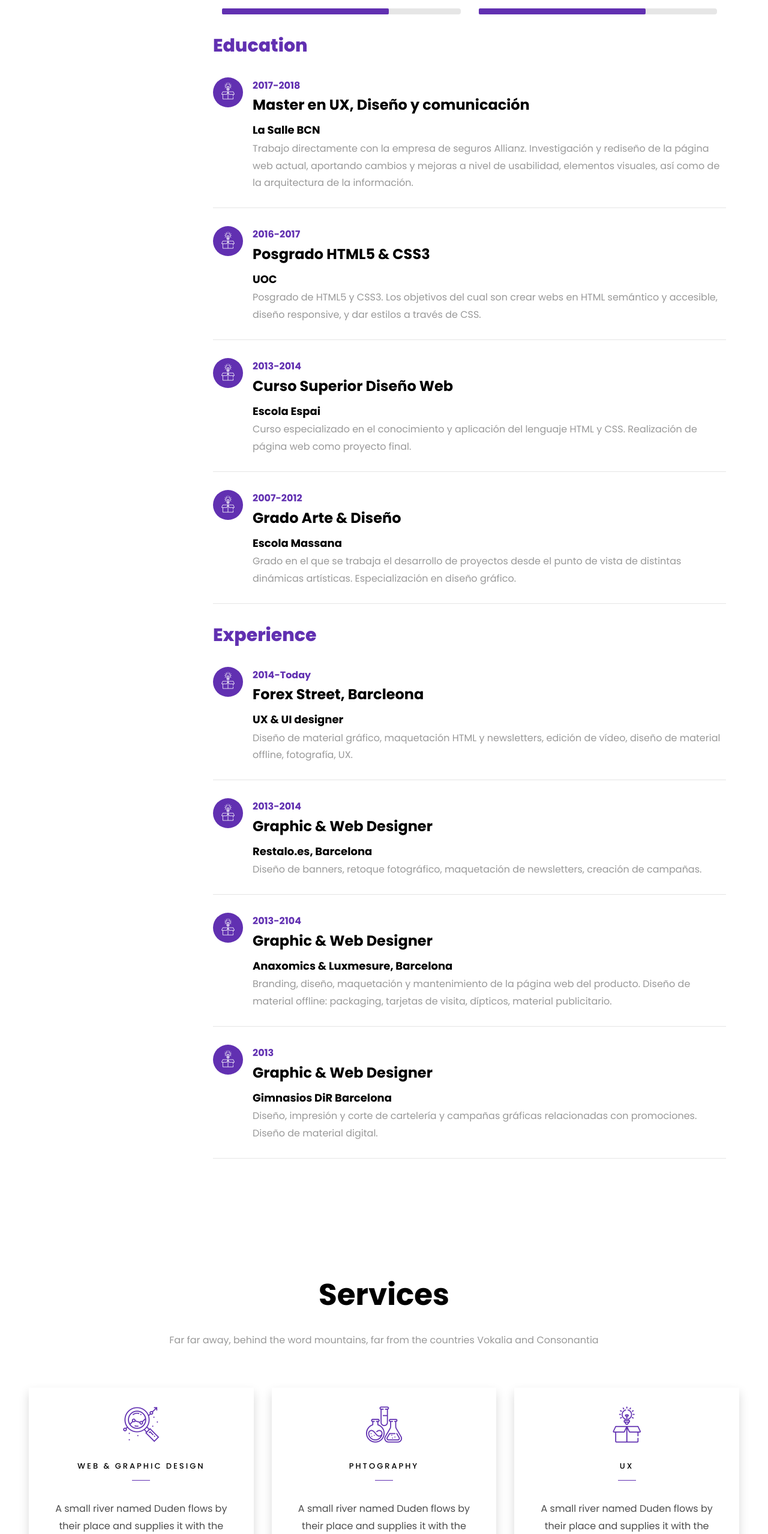
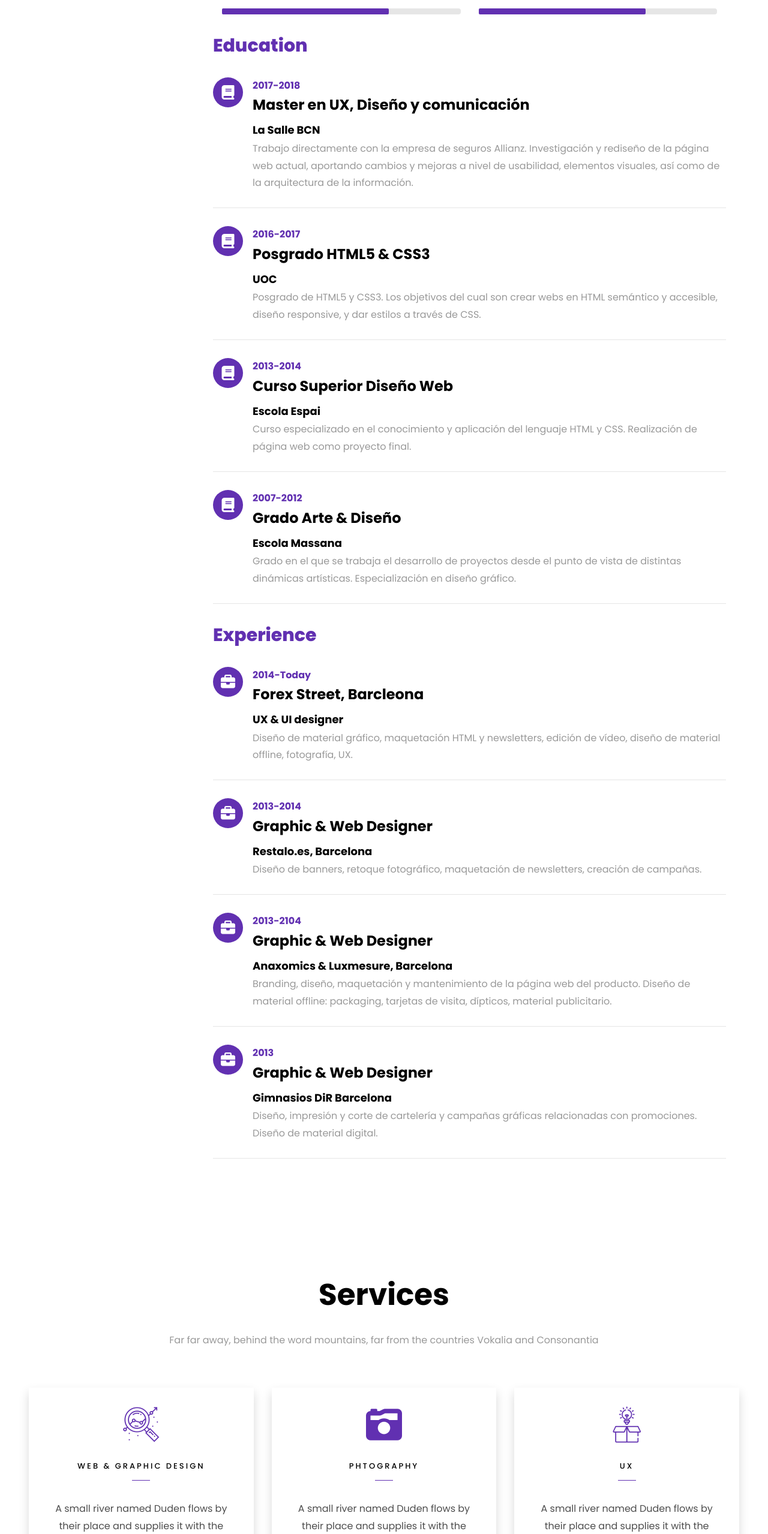
Before and after one commit to marinvrs88/portfolio, a plain HTML site: page index.html in a window 1280 px wide. Shown: the part 1842-4400 px from the top of the page at 60% size. Drawn offline with Linux system fonts and the light colour scheme; files whose address does not match are found by name.

Commit message:
Icons and hover

```diff
--- a/index.html
+++ b/index.html
@@ -363,7 +363,7 @@
 					  	<h2 class="heading">Education</h2>
 					  	<div class="resume-wrap d-flex ftco-animate">
 	    					<div class="icon d-flex align-items-center justify-content-center">
-					    		<span class="flaticon-ideas"></span>
+					    		<i class="fas fa-book"></i>
 					    	</div>
 					    	<div class="text pl-3">
 		    					<span class="date">2017-2018</span>
@@ -375,7 +375,7 @@
 					  </div>
 					    <div class="resume-wrap d-flex ftco-animate">
 					    	<div class="icon d-flex align-items-center justify-content-center">
-					    		<span class="flaticon-ideas"></span>
+					    		<i class="fas fa-book"></i>
 					    	</div>
 					    	<div class="text pl-3">
 		    					<span class="date">2016-2017</span>
@@ -386,7 +386,7 @@
 	    				</div>
 	    				<div class="resume-wrap d-flex ftco-animate">
 	    					<div class="icon d-flex align-items-center justify-content-center">
-					    		<span class="flaticon-ideas"></span>
+					    		<i class="fas fa-book"></i>
 					    	</div>
 					    	<div class="text pl-3">
 		    					<span class="date">2013-2014</span>
@@ -397,7 +397,7 @@
 	    				</div>
 	    				<div class="resume-wrap d-flex ftco-animate">
 	    					<div class="icon d-flex align-items-center justify-content-center">
-					    		<span class="flaticon-ideas"></span>
+					    		<i class="fas fa-book"></i>
 					    	</div>
 					    	<div class="text pl-3">
 		    					<span class="date">2007-2012</span>
@@ -413,7 +413,7 @@
 
 	    				<div class="resume-wrap d-flex ftco-animate">
 	    					<div class="icon d-flex align-items-center justify-content-center">
-					    		<span class="flaticon-ideas"></span>
+					    		<i class="fas fa-briefcase"></i>
 					    	</div>
 					    	<div class="text pl-3">
 		    					<span class="date">2014-Today</span>
@@ -424,7 +424,7 @@
 	    				</div>
 	    				<div class="resume-wrap d-flex ftco-animate">
 	    					<div class="icon d-flex align-items-center justify-content-center">
-					    		<span class="flaticon-ideas"></span>
+					    		<i class="fas fa-briefcase"></i>
 					    	</div>
 					    	<div class="text pl-3">
 		    					<span class="date">2013-2014</span>
@@ -435,7 +435,7 @@
 	    				</div>
 	    				<div class="resume-wrap d-flex ftco-animate">
 	    					<div class="icon d-flex align-items-center justify-content-center">
-					    		<span class="flaticon-ideas"></span>
+					    		<i class="fas fa-briefcase"></i>
 					    	</div>
 					    	<div class="text pl-3">
 		    					<span class="date">2013-2104</span>
@@ -446,7 +446,7 @@
 	    				</div>
 	    				<div class="resume-wrap d-flex ftco-animate">
 	    					<div class="icon d-flex align-items-center justify-content-center">
-					    		<span class="flaticon-ideas"></span>
+					    		<i class="fas fa-briefcase"></i>
 					    	</div>
 					    	<div class="text pl-3">
 		    					<span class="date">2013</span>
@@ -491,7 +491,7 @@
 					<div class="col-md-4 text-center d-flex ftco-animate">
 						<a href="#" class="services-1 shadow">
 							<span class="icon">
-								<i class="flaticon-flasks"></i>
+								<i class="fas fa-camera-retro"></i>
 							</span>
 							<div class="desc">
 								<h3 class="mb-5">Phtography</h3>
```
Also changed, not shown: css/style.css.
